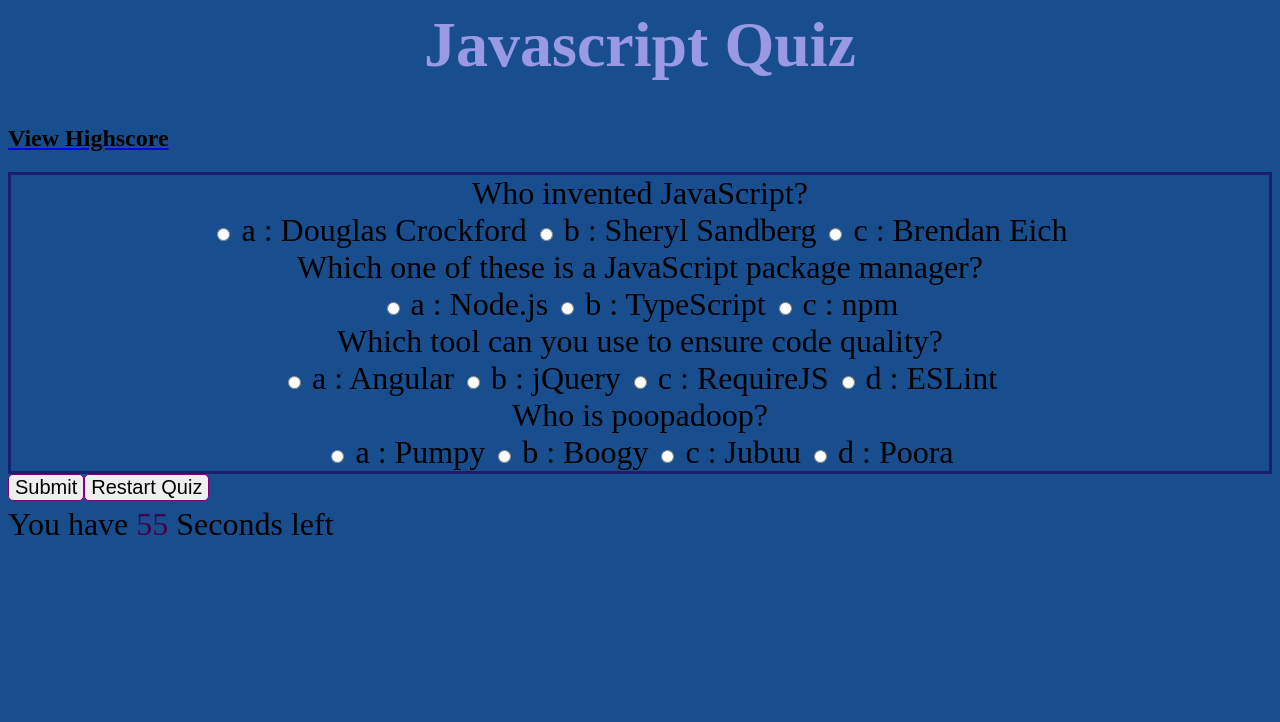
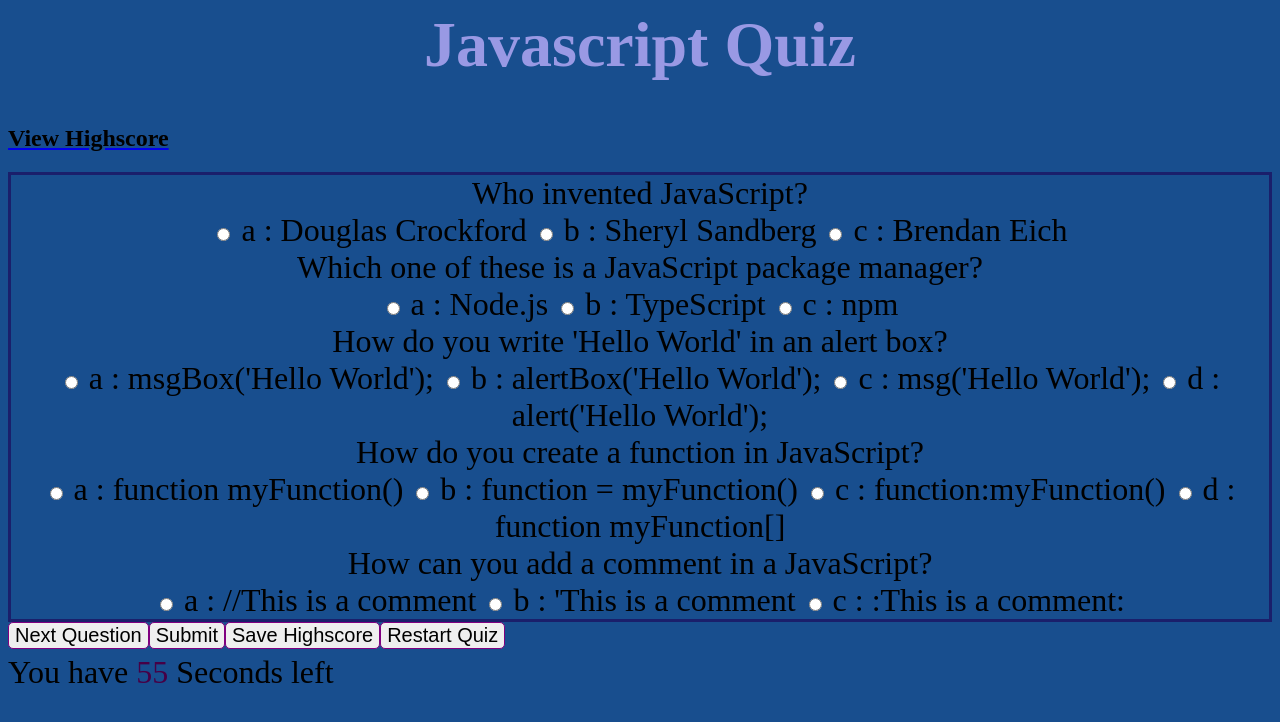
Before and after one commit to rsaad86/JavascriptQuiz, a plain HTML site: page index.html in a window 1280 px wide. Drawn offline with Linux system fonts and the light colour scheme.

Commit message:
Added next question button, refresh page and save button

```diff
--- a/assets/js/script.js
+++ b/assets/js/script.js
@@ -1,6 +1,8 @@
 var quizContainer = document.getElementById("quiz");
 var resultsContainer = document.getElementById("results");
 var submitButton = document.getElementById("submit");
+
+//Javascript Questions
 var myQuestions = [
   {
     question: "Who invented JavaScript?",
@@ -21,34 +23,43 @@
     correctAnswer: "c",
   },
   {
-    question: "Which tool can you use to ensure code quality?",
+    question: "How do you write 'Hello World' in an alert box?",
     answers: {
-      a: "Angular",
-      b: "jQuery",
-      c: "RequireJS",
-      d: "ESLint",
+      a: "msgBox('Hello World');",
+      b: "alertBox('Hello World');",
+      c: "msg('Hello World');",
+      d: "alert('Hello World');",
     },
     correctAnswer: "d",
   },
   {
-    question: "Who is poopadoop?",
+    question: "How do you create a function in JavaScript?",
     answers: {
-      a: "Pumpy",
-      b: "Boogy",
-      c: "Jubuu",
-      d: "Poora",
+      a: "function myFunction()",
+      b: "function = myFunction()",
+      c: "function:myFunction()",
+      d: "function myFunction[]",
     },
-    correctAnswer: "b",
+    correctAnswer: "a",
+  },
+  {
+    question: "How can you add a comment in a JavaScript?",
+    answers: {
+      a: "//This is a comment",
+      b: "'This is a comment",
+      c: ":This is a comment:",
+    },
+    correctAnswer: "a",
   },
 ];
 
 function buildQuiz() {
-  // variable to store the HTML output
+  // variable to store the HTML output in array
   var output = [];
 
   // for each question...
   myQuestions.forEach((currentQuestion, questionNumber) => {
-    // variable to store the list of possible answers
+    // variable to store the list of possible answers in array
     var answers = [];
 
     // and for each available answer...
@@ -70,27 +81,25 @@
     );
   });
 
-  // finally combine our output list into one string of HTML and put it on the page
+  // combine output list into one string of HTML and put it on the page
   quizContainer.innerHTML = output.join("");
 }
 
 function showResults() {
-  // gather answer containers from our quiz
+  // gather answer containers from quiz
   var answerContainers = quizContainer.querySelectorAll(".answers");
 
-  // keep track of user's answers
+  // track of user's answers
   let numCorrect = 0;
 
-  // for each question...
+  // find selected answer
   myQuestions.forEach((currentQuestion, questionNumber) => {
-    // find selected answer
     var answerContainer = answerContainers[questionNumber];
     var selector = `input[name=question${questionNumber}]:checked`;
     var userAnswer = (answerContainer.querySelector(selector) || {}).value;
 
-    // if answer is correct
+    // if the answer is correct
     if (userAnswer === currentQuestion.correctAnswer) {
-      // add to the number of correct answers
       numCorrect++;
 
       // color the answers green
@@ -125,6 +134,13 @@
   window.location.reload();
 }
 
+//highscore functionality
+function saveHighScore() {
+  //save highscore to local storage
+  var highScore = resultsContainer;
+  localStorage.setItem("highScore", []);
+}
+
 // display quiz right away
 buildQuiz();
 
--- a/index.html
+++ b/index.html
@@ -21,7 +21,9 @@
       id="quiz"
       style="text-align: center; border: 3px solid rgb(26, 31, 107)"
     ></div>
+    <button id="nextQuestion">Next Question</button>
     <button id="submit">Submit</button>
+    <button type="submit" onClick="saveHighScore()">Save Highscore</button>
     <button type="restart" onClick="refreshPage()">Restart Quiz</button>
     <div id="results"></div>
     <div id="timer">
```
